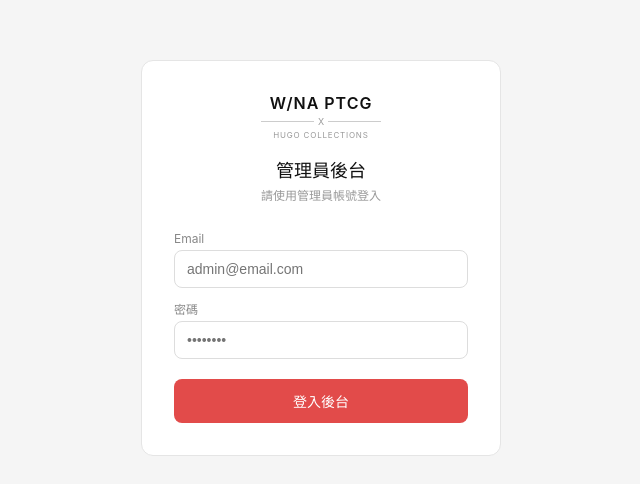
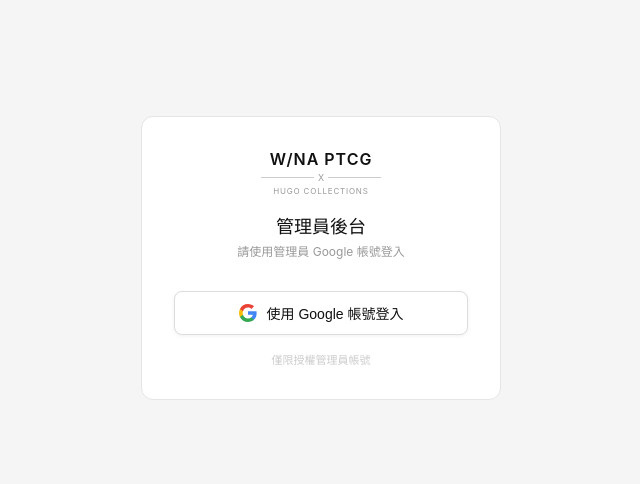
Before and after one commit to hughhuang-wnaptcg/wnaptcg-admin, a React (Create React App) app: page /login in a window 1280 px wide. Shown: the part 142-626 px from the top of the page, without its empty margins (319-959 px from the left). Built offline with nearby package versions, Linux system fonts and the light colour scheme.

Commit message:
Update LoginPage.js

```diff
--- a/src/pages/LoginPage.js
+++ b/src/pages/LoginPage.js
@@ -1,37 +1,54 @@
-import React, { useState } from 'react'
+import React, { useState, useEffect } from 'react'
 import { useNavigate } from 'react-router-dom'
 import { supabase } from '../lib/supabase'
 
 export default function LoginPage() {
-  const [email, setEmail] = useState('')
-  const [password, setPassword] = useState('')
   const [loading, setLoading] = useState(false)
   const [error, setError] = useState('')
   const navigate = useNavigate()
 
-  async function handleLogin(e) {
-    e.preventDefault()
+  // Google 登入後回調處理
+  useEffect(() => {
+    const { data: { subscription } } = supabase.auth.onAuthStateChange(async (_event, session) => {
+      if (session?.user) {
+        const { data: member } = await supabase
+          .from('members')
+          .select('is_admin')
+          .eq('id', session.user.id)
+          .single()
+        if (member?.is_admin) {
+          navigate('/')
+        } else {
+          await supabase.auth.signOut()
+          setError('你的帳號沒有管理員權限')
+          setLoading(false)
+        }
+      }
+    })
+    return () => subscription.unsubscribe()
+  }, [navigate])
+
+  async function handleGoogleLogin() {
     setLoading(true)
     setError('')
-    try {
-      const { data, error: signInError } = await supabase.auth.signInWithPassword({ email, password })
-      if (signInError) throw signInError
-      const { data: member } = await supabase.from('members').select('is_admin').eq('id', data.user.id).single()
-      if (!member?.is_admin) {
-        await supabase.auth.signOut()
-        throw new Error('你沒有管理員權限')
+    const { error: signInError } = await supabase.auth.signInWithOAuth({
+      provider: 'google',
+      options: {
+        redirectTo: window.location.origin,
       }
-      navigate('/')
-    } catch (err) {
-      setError(err.message === 'Invalid login credentials' ? '帳號或密碼錯誤' : err.message)
+    })
+    if (signInError) {
+      setError(signInError.message)
+      setLoading(false)
     }
-    setLoading(false)
   }
 
   return (
     <div style={{ minHeight: '100vh', background: '#f5f5f5', display: 'flex', alignItems: 'center', justifyContent: 'center' }}>
       <div style={{ background: '#fff', borderRadius: 12, padding: 32, width: 360, border: '0.5px solid #e5e5e5' }}>
-        <div style={{ textAlign: 'center', marginBottom: 28 }}>
+
+        {/* 標題 */}
+        <div style={{ textAlign: 'center', marginBottom: 32 }}>
           <div style={{ fontSize: 16, fontWeight: 600, letterSpacing: '0.06em', color: '#111' }}>W/NA PTCG</div>
           <div style={{ display: 'flex', alignItems: 'center', gap: 4, margin: '3px auto', width: 120 }}>
             <div style={{ flex: 1, height: 0.5, background: '#ccc' }} />
@@ -40,31 +57,44 @@
           </div>
           <div style={{ fontSize: 8, color: '#999', letterSpacing: '0.1em' }}>HUGO COLLECTIONS</div>
           <div style={{ marginTop: 16, fontSize: 18, fontWeight: 500, color: '#111' }}>管理員後台</div>
-          <div style={{ fontSize: 12, color: '#999', marginTop: 4 }}>請使用管理員帳號登入</div>
+          <div style={{ fontSize: 12, color: '#999', marginTop: 4 }}>請使用管理員 Google 帳號登入</div>
         </div>
 
+        {/* 錯誤訊息 */}
         {error && (
           <div style={{ background: '#FCEBEB', color: '#A32D2D', padding: '8px 12px', borderRadius: 8, fontSize: 13, marginBottom: 16 }}>
             {error}
           </div>
         )}
 
-        <form onSubmit={handleLogin}>
-          <div style={{ marginBottom: 12 }}>
-            <label style={{ fontSize: 12, color: '#888', display: 'block', marginBottom: 4 }}>Email</label>
-            <input type="email" value={email} onChange={e => setEmail(e.target.value)} placeholder="admin@email.com" required
-              style={{ width: '100%', padding: '10px 12px', border: '0.5px solid #ddd', borderRadius: 8, fontSize: 14, color: '#111', outline: 'none' }} />
-          </div>
-          <div style={{ marginBottom: 20 }}>
-            <label style={{ fontSize: 12, color: '#888', display: 'block', marginBottom: 4 }}>密碼</label>
-            <input type="password" value={password} onChange={e => setPassword(e.target.value)} placeholder="••••••••" required
-              style={{ width: '100%', padding: '10px 12px', border: '0.5px solid #ddd', borderRadius: 8, fontSize: 14, color: '#111', outline: 'none' }} />
-          </div>
-          <button type="submit" disabled={loading}
-            style={{ width: '100%', padding: 12, background: loading ? '#ccc' : '#E24B4A', border: 'none', borderRadius: 8, fontSize: 14, fontWeight: 500, color: 'white', cursor: loading ? 'not-allowed' : 'pointer' }}>
-            {loading ? '登入中...' : '登入後台'}
-          </button>
-        </form>
+        {/* Google 登入按鈕 */}
+        <button
+          onClick={handleGoogleLogin}
+          disabled={loading}
+          style={{
+            width: '100%', padding: '11px 12px',
+            background: loading ? '#f5f5f5' : '#fff',
+            border: '0.5px solid #ddd', borderRadius: 8,
+            fontSize: 14, fontWeight: 500, color: loading ? '#aaa' : '#111',
+            cursor: loading ? 'not-allowed' : 'pointer',
+            display: 'flex', alignItems: 'center', justifyContent: 'center', gap: 10,
+            boxShadow: '0 1px 4px rgba(0,0,0,0.06)',
+          }}>
+          {/* Google Logo SVG */}
+          {!loading && (
+            <svg width="18" height="18" viewBox="0 0 18 18">
+              <path fill="#4285F4" d="M17.64 9.2c0-.637-.057-1.251-.164-1.84H9v3.481h4.844c-.209 1.125-.843 2.078-1.796 2.716v2.259h2.908c1.702-1.567 2.684-3.875 2.684-6.615z"/>
+              <path fill="#34A853" d="M9 18c2.43 0 4.467-.806 5.956-2.184l-2.908-2.259c-.806.54-1.837.859-3.048.859-2.344 0-4.328-1.584-5.036-3.711H.957v2.332A8.997 8.997 0 0 0 9 18z"/>
+              <path fill="#FBBC05" d="M3.964 10.705A5.41 5.41 0 0 1 3.682 9c0-.593.102-1.17.282-1.705V4.963H.957A8.996 8.996 0 0 0 0 9c0 1.452.348 2.827.957 4.037l3.007-2.332z"/>
+              <path fill="#EA4335" d="M9 3.58c1.321 0 2.508.454 3.44 1.345l2.582-2.58C13.463.891 11.426 0 9 0A8.997 8.997 0 0 0 .957 4.963L3.964 7.295C4.672 5.163 6.656 3.58 9 3.58z"/>
+            </svg>
+          )}
+          {loading ? '登入中...' : '使用 Google 帳號登入'}
+        </button>
+
+        <div style={{ marginTop: 16, fontSize: 11, color: '#ccc', textAlign: 'center' }}>
+          僅限授權管理員帳號
+        </div>
       </div>
     </div>
   )
```
